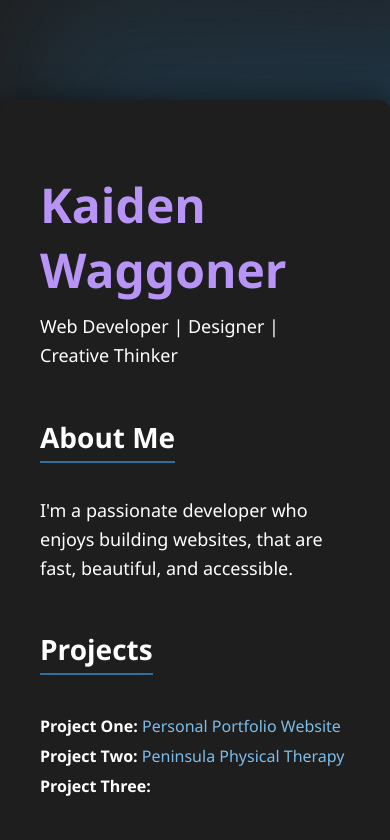
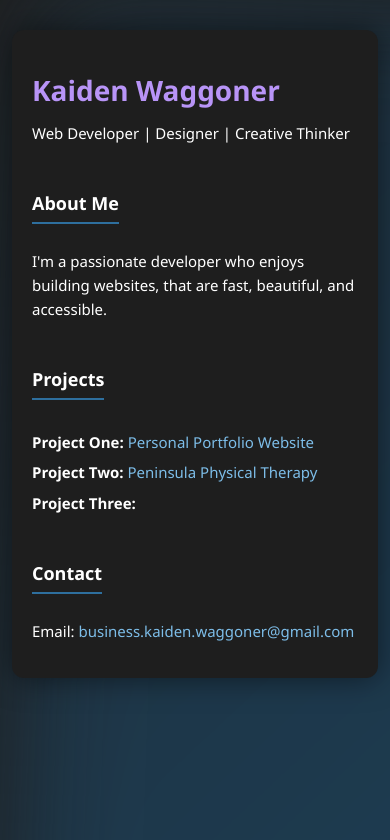
Before and after one commit to Shinythunder/Shinythunder.github.io, a plain HTML site: page index.html in a window 390 px wide. Shown: the top 840 px of the page. Drawn offline with Linux system fonts and the light colour scheme.

Commit message:
Update style.css
Made more mobile friendly

```diff
--- a/style.css
+++ b/style.css
@@ -6,6 +6,8 @@
   position: relative;
   z-index: 0;
   color: #fff;
+  line-height: 1.5;
+  overflow-x: hidden;
 }
 
 body::before {
@@ -26,7 +28,6 @@
   );
   background-size: 600% 600%;
   animation: gradientAnimation 5s ease-in-out infinite;
-      z-index: -1;
   filter: blur(60px) brightness(0.6);
   transform: rotateZ(2deg);
   opacity: 0.9;
@@ -44,7 +45,6 @@
     background-position: 0% 50%;
   }
 }
-
 
 ::-webkit-scrollbar {
   width: 8px;
@@ -66,35 +66,33 @@
   background-color: #555;
 }
 
-
 * {
   scrollbar-width: thin;
   scrollbar-color: #888 transparent;
+  box-sizing: border-box;
 }
-
-
 
 .container {
   max-width: 800px;
-      margin: 100px auto;
+  margin: 60px auto;
   background-color: rgba(30, 30, 30);
   border-radius: 12px;
-      padding: 40px;
+  padding: 30px;
   box-shadow: 0 0 30px rgba(0, 0, 0, 0.5);
   backdrop-filter: blur(8px);
+  position: relative;
   z-index: 10000;
-      position: relative;
 }
 
-
 h1 {
-      font-size: 48px;
+  font-size: 42px;
   margin-bottom: 10px;
   color: #b894f7;
+  word-wrap: break-word;
 }
 
 h2 {
-      font-size: 28px;
+  font-size: 24px;
   margin-top: 30px;
   border-bottom: 2px solid #2e6f9e;
   display: inline-block;
@@ -102,7 +100,7 @@
 }
 
 p {
-      font-size: 18px;
+  font-size: 17px;
   line-height: 1.6;
   margin-top: 10px;
 }
@@ -124,3 +122,41 @@
 a:hover {
   text-decoration: underline;
 }
+
+@media (max-width: 768px) {
+  .container {
+    margin: 40px 16px;
+    padding: 24px;
+  }
+
+  h1 {
+    font-size: 32px;
+  }
+
+  h2 {
+    font-size: 20px;
+  }
+
+  p, li {
+    font-size: 16px;
+  }
+}
+
+@media (max-width: 480px) {
+  .container {
+    margin: 30px 12px;
+    padding: 20px;
+  }
+
+  h1 {
+    font-size: 28px;
+  }
+
+  h2 {
+    font-size: 18px;
+  }
+
+  p, li {
+    font-size: 15px;
+  }
+}
```
Lines whose indentation alone changed are shown as unchanged.
